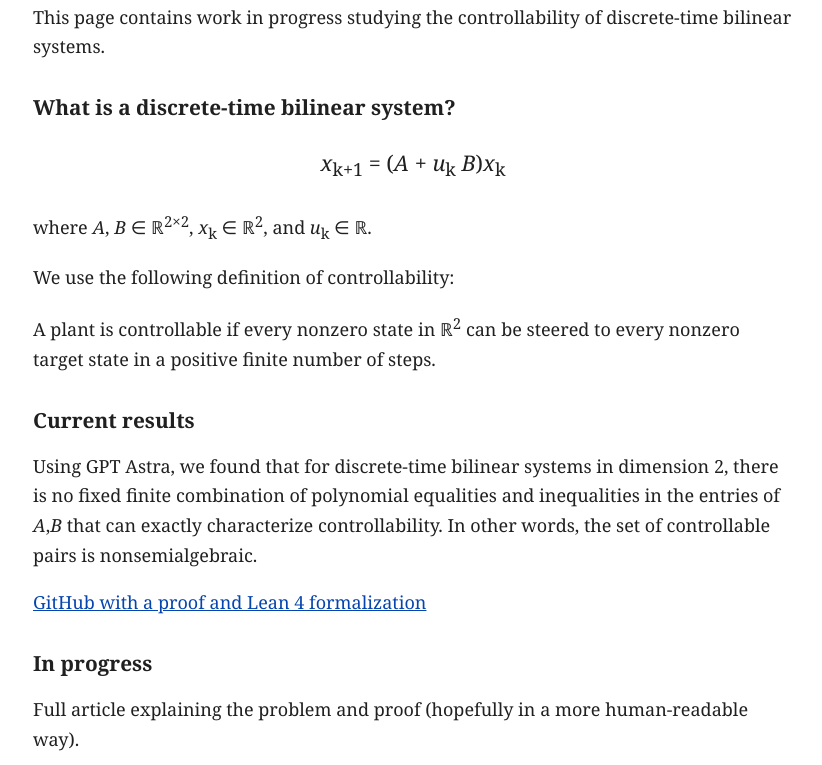
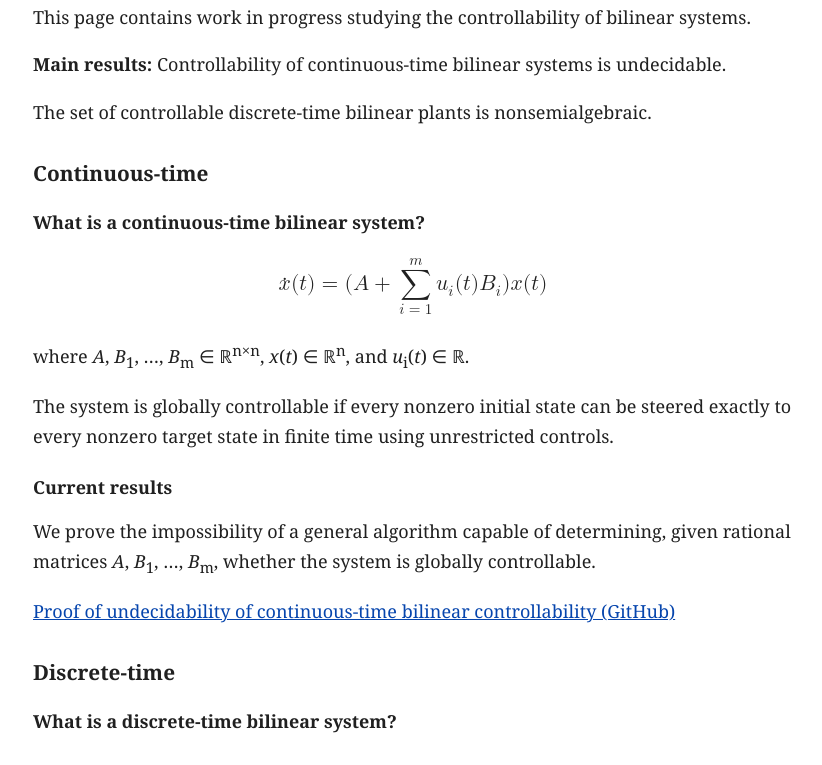
Before and after one commit to Brunoly/bilinear-controllability-site, a plain HTML site: page index.html in a window 1280 px wide. Shown: the part 102-867 px from the top of the page, without its empty margins (227-1049 px from the left). Drawn offline with Linux system fonts and the light colour scheme.

Commit message:
Add files via upload

```diff
--- a/index.html
+++ b/index.html
@@ -3,8 +3,8 @@
 <head>
   <meta charset="UTF-8">
   <meta name="viewport" content="width=device-width, initial-scale=1">
-  <meta name="description" content="This page contains work in progress studying the controllability of discrete-time bilinear systems.">
-  <title>Controllability of bilinear discrete systems</title>
+  <meta name="description" content="Controllability of continuous-time bilinear systems is undecidable. The set of controllable discrete-time bilinear plants is nonsemialgebraic.">
+  <title>Controllability of bilinear systems</title>
   <style>
     body {
       max-width: 760px;
@@ -16,20 +16,51 @@
       color: #202020;
       background: #fff;
     }
-    h1, h2 { line-height: 1.3; }
+    h1, h2, h3 { line-height: 1.3; }
     h1 { font-size: 1.8rem; }
     h2 { margin-top: 2rem; font-size: 1.3rem; }
-    .equation { text-align: center; font-size: 1.2em; margin: 1.5rem 0; }
+    h3 { margin-top: 1.5rem; font-size: 1.12rem; }
+    .equation { text-align: center; font-size: 1.2em; margin: 1.5rem 0; overflow-x: auto; }
     a { color: #0645ad; }
   </style>
 </head>
 <body>
   <main>
-    <h1>Controllability of bilinear discrete systems</h1>
+    <h1>Controllability of bilinear systems</h1>
 
-    <p>This page contains work in progress studying the controllability of discrete-time bilinear systems.</p>
+    <p>This page contains work in progress studying the controllability of bilinear systems.</p>
 
-    <h2>What is a discrete-time bilinear system?</h2>
+    <p><strong>Main results:</strong> Controllability of continuous-time bilinear systems is undecidable.</p>
+    <p>The set of controllable discrete-time bilinear plants is nonsemialgebraic.</p>
+
+    <h2>Continuous-time</h2>
+
+    <h3>What is a continuous-time bilinear system?</h3>
+
+    <div class="equation">
+      <math xmlns="http://www.w3.org/1998/Math/MathML" display="block">
+        <mover accent="true"><mi>x</mi><mo>˙</mo></mover><mo stretchy="false">(</mo><mi>t</mi><mo stretchy="false">)</mo>
+        <mo>=</mo><mo stretchy="false">(</mo><mi>A</mi><mo>+</mo>
+        <munderover><mo>∑</mo><mrow><mi>i</mi><mo>=</mo><mn>1</mn></mrow><mi>m</mi></munderover>
+        <msub><mi>u</mi><mi>i</mi></msub><mo stretchy="false">(</mo><mi>t</mi><mo stretchy="false">)</mo>
+        <msub><mi>B</mi><mi>i</mi></msub>
+        <mo stretchy="false">)</mo><mi>x</mi><mo stretchy="false">(</mo><mi>t</mi><mo stretchy="false">)</mo>
+      </math>
+    </div>
+
+    <p>where <i>A</i>, <i>B</i><sub>1</sub>, …, <i>B</i><sub>m</sub> ∈ ℝ<sup>n×n</sup>, <i>x</i>(<i>t</i>) ∈ ℝ<sup>n</sup>, and <i>u</i><sub>i</sub>(<i>t</i>) ∈ ℝ.</p>
+
+    <p>The system is globally controllable if every nonzero initial state can be steered exactly to every nonzero target state in finite time using unrestricted controls.</p>
+
+    <h3>Current results</h3>
+
+    <p>We prove the impossibility of a general algorithm capable of determining, given rational matrices <i>A</i>, <i>B</i><sub>1</sub>, …, <i>B</i><sub>m</sub>, whether the system is globally controllable.</p>
+
+    <p><a href="https://github.com/Brunoly/continuous-time-bilinear-controllability-is-undecidable">Proof of undecidability of continuous-time bilinear controllability (GitHub)</a></p>
+
+    <h2>Discrete-time</h2>
+
+    <h3>What is a discrete-time bilinear system?</h3>
 
     <p class="equation"><i>x</i><sub>k+1</sub> = (<i>A</i> + <i>u</i><sub>k</sub> <i>B</i>)<i>x</i><sub>k</sub></p>
 
@@ -39,15 +70,15 @@
 
     <p>A plant is controllable if every nonzero state in ℝ<sup>2</sup> can be steered to every nonzero target state in a positive finite number of steps.</p>
 
-    <h2>Current results</h2>
+    <h3>Current results</h3>
 
     <p>Using GPT Astra, we found that for discrete-time bilinear systems in dimension 2, there is no fixed finite combination of polynomial equalities and inequalities in the entries of <i>A</i>,<i>B</i> that can exactly characterize controllability. In other words, the set of controllable pairs is nonsemialgebraic.</p>
 
-    <p><a href="https://github.com/Brunoly/bilinear-controllability-is-not-semialgebraic">GitHub with a proof and Lean 4 formalization</a></p>
+    <p><a href="https://github.com/Brunoly/bilinear-controllability-is-not-semialgebraic">Proof of nonsemialgebraicity of discrete-time bilinear controllability (GitHub)</a></p>
 
     <h2>In progress</h2>
 
-    <p>Full article explaining the problem and proof (hopefully in a more human-readable way).</p>
+    <p>Full article explaining both problems and proofs (hopefully in a more human-readable way).</p>
   </main>
 </body>
 </html>
```
